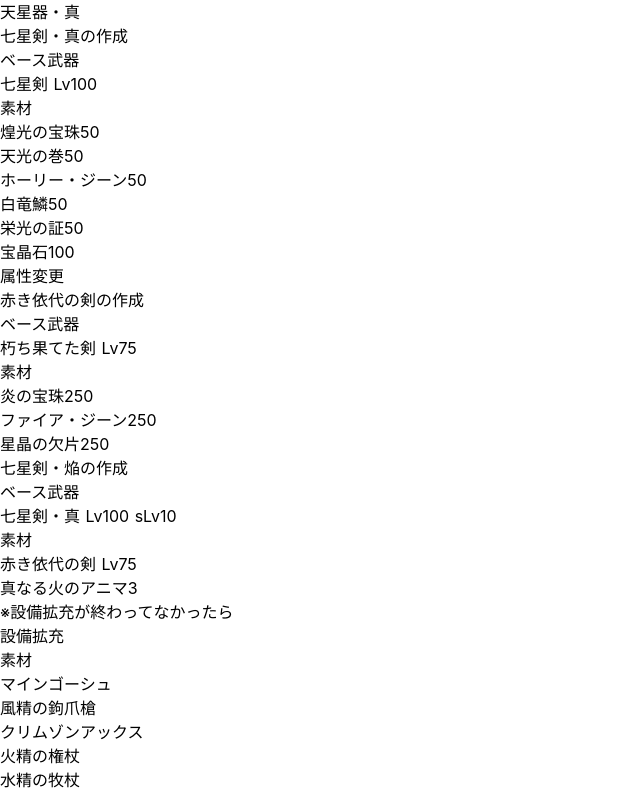
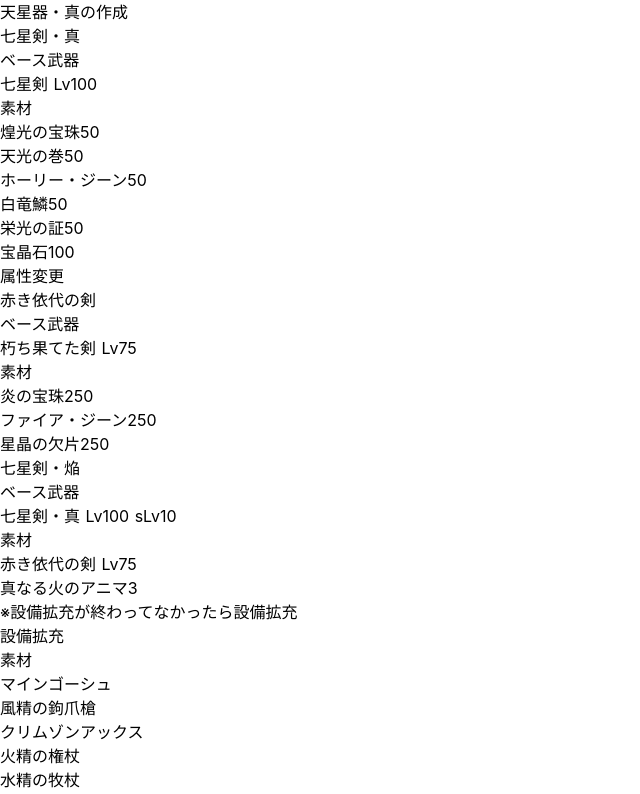
Before and after one commit to ryuhei4k9/road-to-the-eternals, a Nuxt app: page /hoge in a window 1280 px wide. Shown: the top 794 px of the page, without its empty margins (0-640 px from the left). Built offline with nearby package versions, Linux system fonts and the light colour scheme.

Commit message:
データ構造の整理

```diff
--- a/pages/hoge.vue
+++ b/pages/hoge.vue
@@ -1,9 +1,9 @@
 <template>
   <div class="container">
     <div>
-      <h2>天星器・真</h2>
+      <h2>天星器・真の作成</h2>
       <div>
-        <h3>七星剣・真の作成</h3>
+        <h3>七星剣・真</h3>
         <h4>ベース武器</h4>
         <p>七星剣 Lv100</p>
         <h4>素材</h4>
@@ -21,7 +21,7 @@
     <div>
       <h2>属性変更</h2>
       <div>
-        <h3>赤き依代の剣の作成</h3>
+        <h3>赤き依代の剣</h3>
         <h4>ベース武器</h4>
         <p>朽ち果てた剣 Lv75</p>
         <h4>素材</h4>
@@ -32,7 +32,7 @@
         </ul>
       </div>
       <div>
-        <h3>七星剣・焔の作成</h3>
+        <h3>七星剣・焔</h3>
         <h4>ベース武器</h4>
         <p>七星剣・真 Lv100 sLv10</p>
         <h4>素材</h4>
@@ -44,7 +44,7 @@
     </div>
 
     <div>
-      <h2>※設備拡充が終わってなかったら</h2>
+      <h2>※設備拡充が終わってなかったら設備拡充</h2>
       <div>
         <h3>設備拡充</h3>
         <h4>素材</h4>
```
Also changed, not shown: 1 other file (tests, documents, lock files or other folders).
